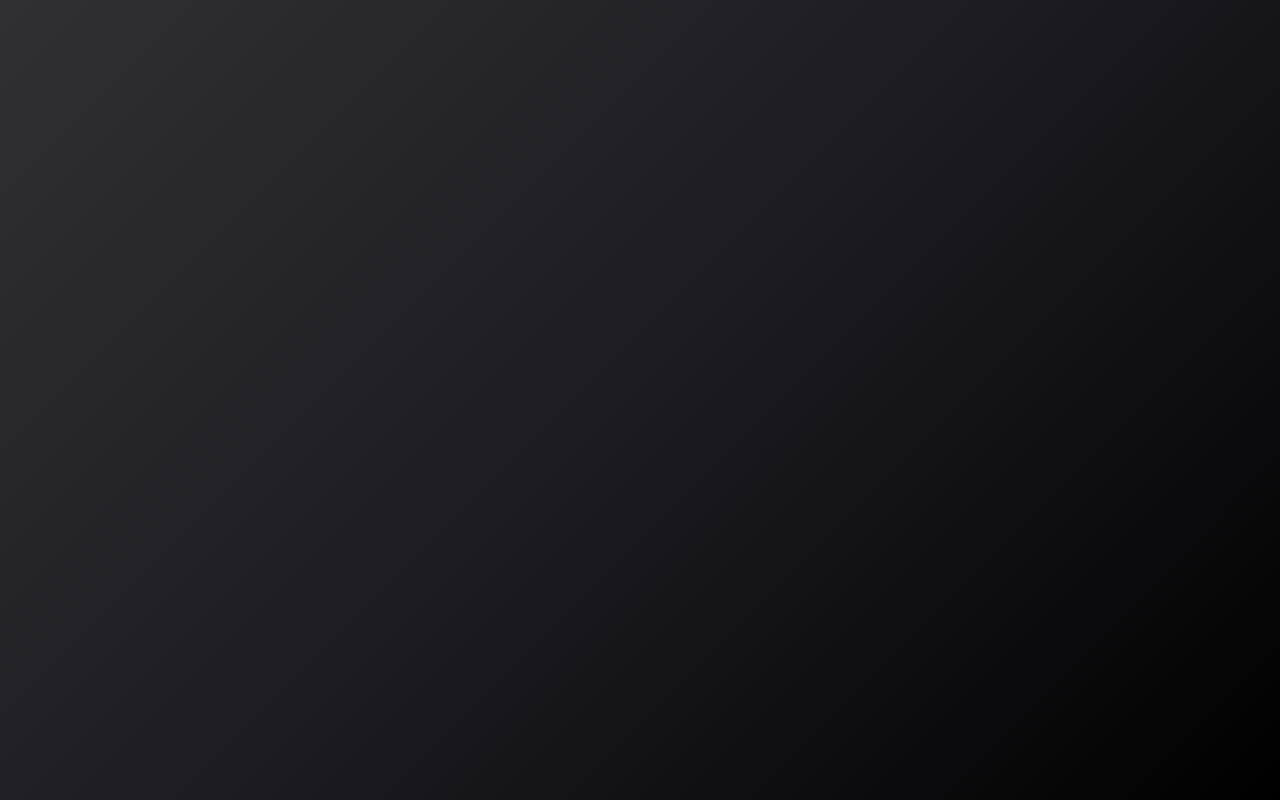
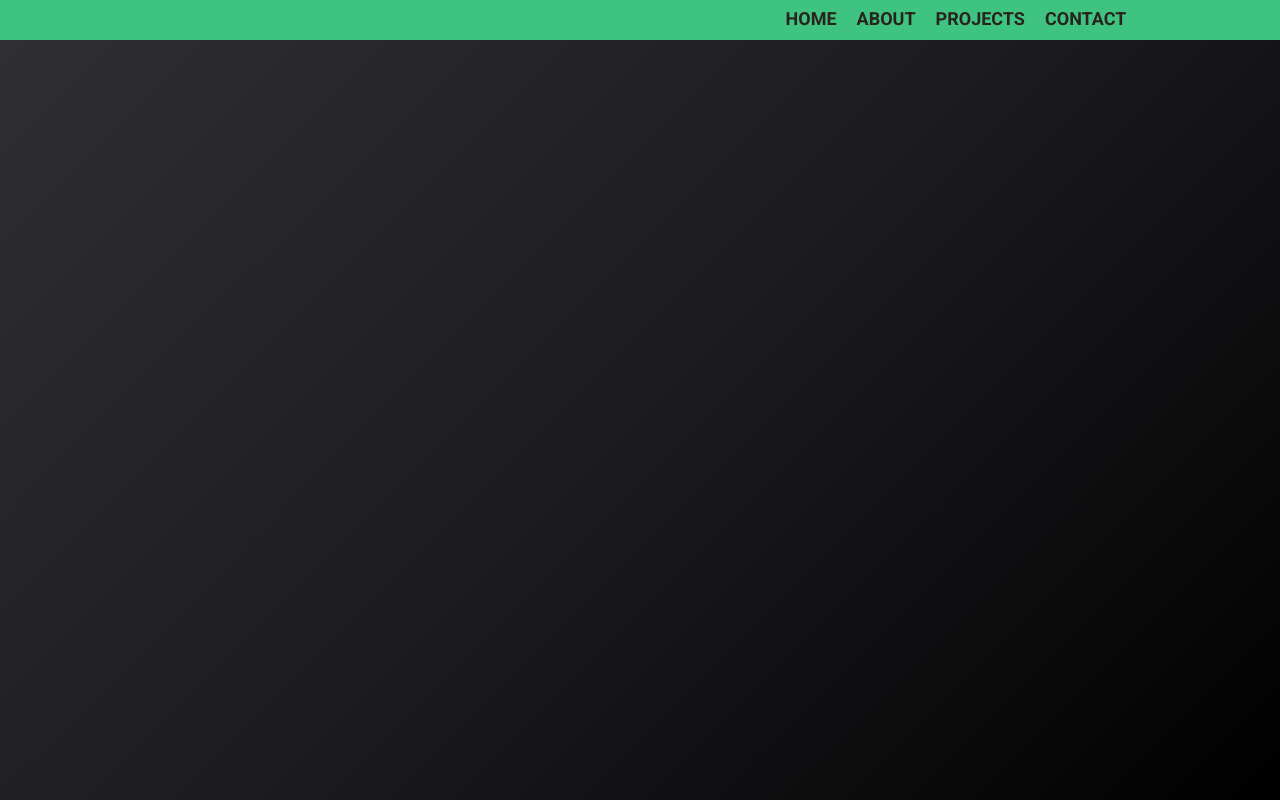
Before and after one commit to bofmar/portfolio, a React (Vite) app: page / in a window 1280 px wide. Built offline with nearby package versions, Linux system fonts and the light colour scheme.

Commit message:
Port NavMenu and HeaderNav

```diff
--- a/src/App.tsx
+++ b/src/App.tsx
@@ -1,9 +1,11 @@
 import './App.css'
+import HeaderNav from './components/HeaderNav'
 
 function App() {
 
   return (
 	<div className='App'>
+		<HeaderNav />
 	</div>
   )
 }
--- /dev/null
+++ b/src/components/HeaderNav.tsx
@@ -0,0 +1,11 @@
+import NavMenu from './NavMenu';
+import HamburgerMenu from './HamburgerMenu';
+
+export default function HeaderNav() {
+  return (
+    <header>
+      <NavMenu />
+      <HamburgerMenu />
+    </header>
+  );
+}
--- /dev/null
+++ b/src/components/NavMenu.tsx
@@ -0,0 +1,9 @@
+import NavigationLinks from './NavigationLinks';
+
+export default function NavMenu() {
+  return (
+    <nav className='default-nav'>
+      <NavigationLinks isOpen={false} />
+    </nav>
+  );
+}
--- a/src/components/NavigationLinks.tsx
+++ b/src/components/NavigationLinks.tsx
@@ -1,14 +1,14 @@
 interface INavigationLinks {
 	isOpen: boolean;
-	closeMenu: () => void;
+	closeMenu?: () => void;
 }
 export default function NavigationLinks({ isOpen, closeMenu }: INavigationLinks) {
   return (
     <ul>
-      <li onClick={() => isOpen && closeMenu()}><a href='#home'>HOME</a></li>
-      <li onClick={() => isOpen && closeMenu()}><a href='#about'>ABOUT</a></li>
-      <li onClick={() => isOpen && closeMenu()}><a href='#projects'>PROJECTS</a></li>
-      <li onClick={() => isOpen && closeMenu()}><a href='#contact'>CONTACT</a></li>
+      <li onClick={() => isOpen && closeMenu && closeMenu()}><a href='#home'>HOME</a></li>
+      <li onClick={() => isOpen && closeMenu && closeMenu()}><a href='#about'>ABOUT</a></li>
+      <li onClick={() => isOpen && closeMenu && closeMenu()}><a href='#projects'>PROJECTS</a></li>
+      <li onClick={() => isOpen && closeMenu && closeMenu()}><a href='#contact'>CONTACT</a></li>
     </ul>
   );
 }
```
